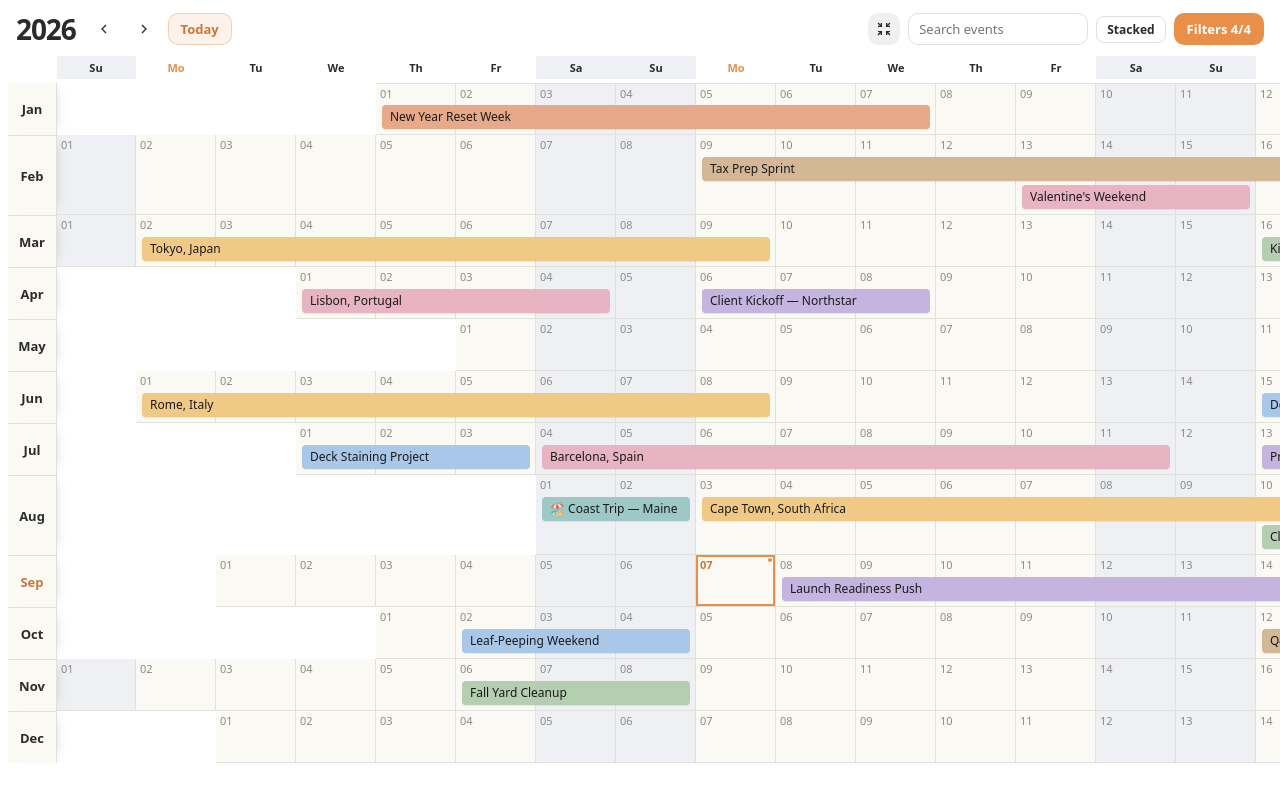
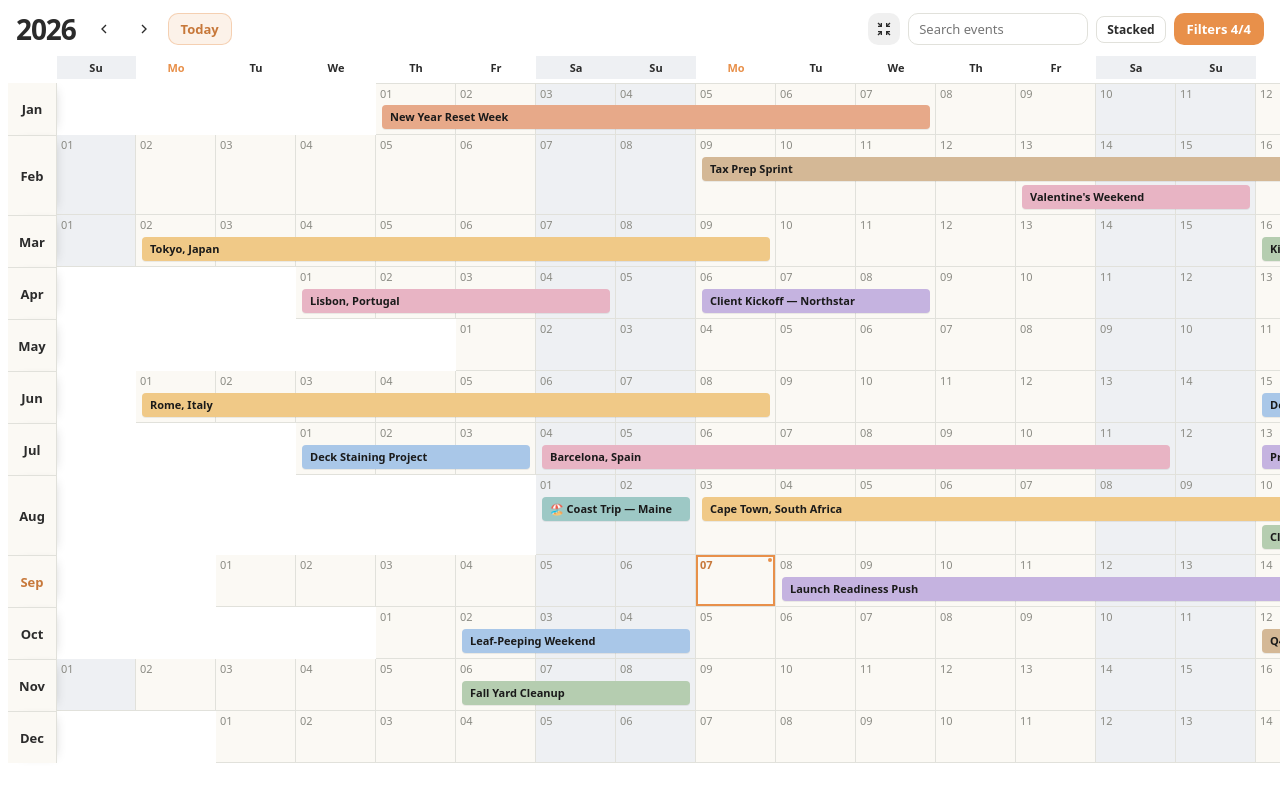
Before and after one commit to gzd2032/linear_calendar_obsidian, a website with bundled scripts: page preview/index.html in a window 1280 px wide. Both pictures are taken after a click on the button 884 px from the left and 29 px from the top of the page. Built offline with nearby package versions, Linux system fonts and the light colour scheme.

Commit message:
Fix event bar font size overflowing lanes after button conversion
button.byc-event used font:inherit which overrode the compact calendar font-size with Obsidian UI text, causing overlap in fit-to-window layout.

Co-authored-by: Cursor <cursoragent@cursor.com>

```diff
--- a/styles.css
+++ b/styles.css
@@ -394,11 +394,11 @@ button.byc-mode-option:focus-visible {
 
 .byc-root.is-wide .byc-event {
 	margin: 2px var(--byc-event-inset-x);
-	padding: 3px 8px;
-	font-size: 12px;
+	padding: 2px 8px;
+	font-size: 11px;
 	border-radius: 4px;
 	line-height: 1.2;
-	min-height: 22px;
+	min-height: 0;
 }
 
 .byc-root.is-wide .byc-month-label {
@@ -651,16 +651,20 @@ button.byc-mode-option:focus-visible {
 	z-index: 2;
 	margin: 1px var(--byc-event-inset-x);
 	border-radius: 4px;
-	padding: 2px 6px;
-	font-size: 11px;
+	padding: 1px 5px;
+	font-size: 10px;
 	font-weight: 600;
+	line-height: 1.15;
 	color: var(--byc-text);
 	white-space: nowrap;
 	overflow: hidden;
 	text-overflow: ellipsis;
 	cursor: pointer;
+	box-sizing: border-box;
+	min-height: 0;
+	max-height: 100%;
 	box-shadow: 0 1px 0 color-mix(in srgb, var(--byc-text) 8%, transparent);
-	transition: filter 140ms ease, transform 140ms ease, box-shadow 140ms ease;
+	transition: filter 140ms ease, box-shadow 140ms ease;
 }
 
 button.byc-event {
@@ -672,13 +676,15 @@ button.byc-event {
 	min-width: 0;
 	max-width: 100%;
 	text-align: left;
-	font: inherit;
-	line-height: inherit;
+	/* Do not use `font: inherit` — it overrides .byc-event font-size with Obsidian UI text. */
+	font-family: inherit;
+	font-size: 10px;
+	font-weight: 600;
+	line-height: 1.15;
 }
 
 .byc-event:hover {
 	filter: brightness(1.04);
-	transform: translateY(-1px);
 	box-shadow: var(--byc-shadow);
 }
 
```
